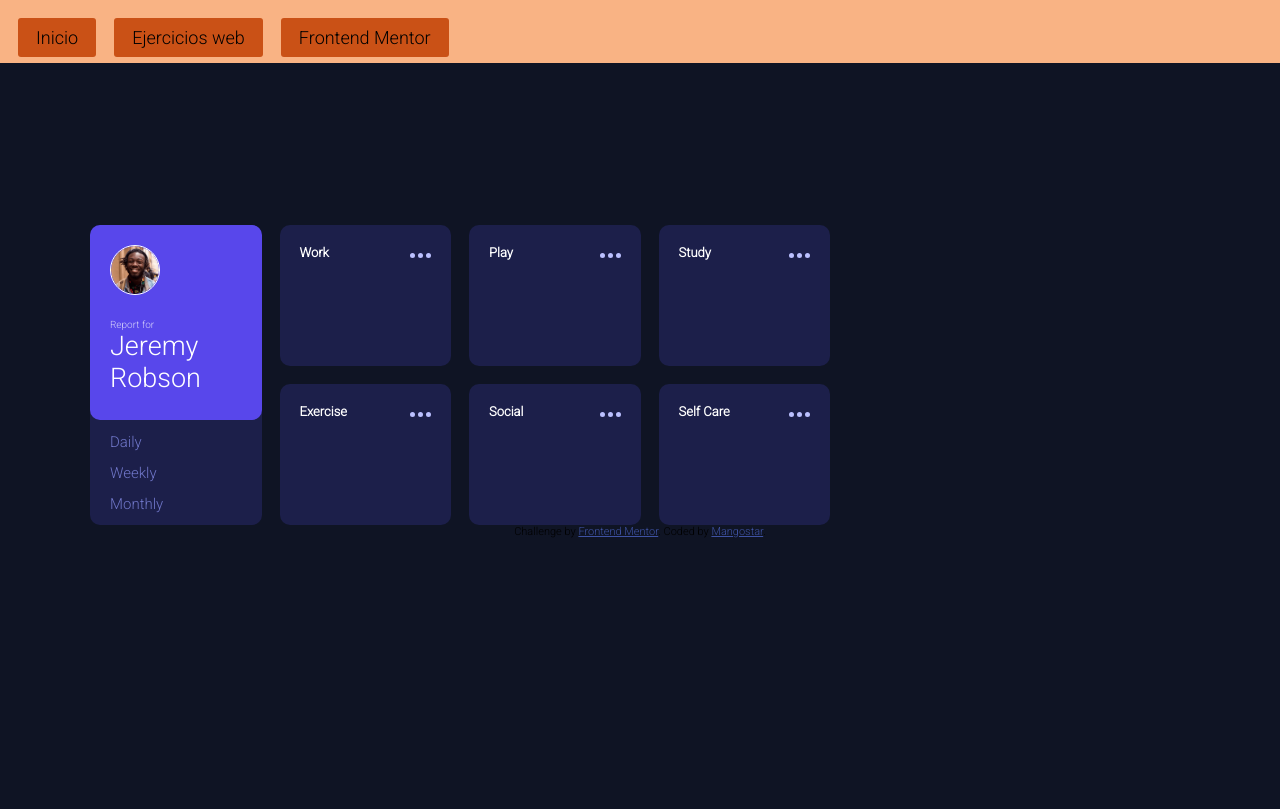
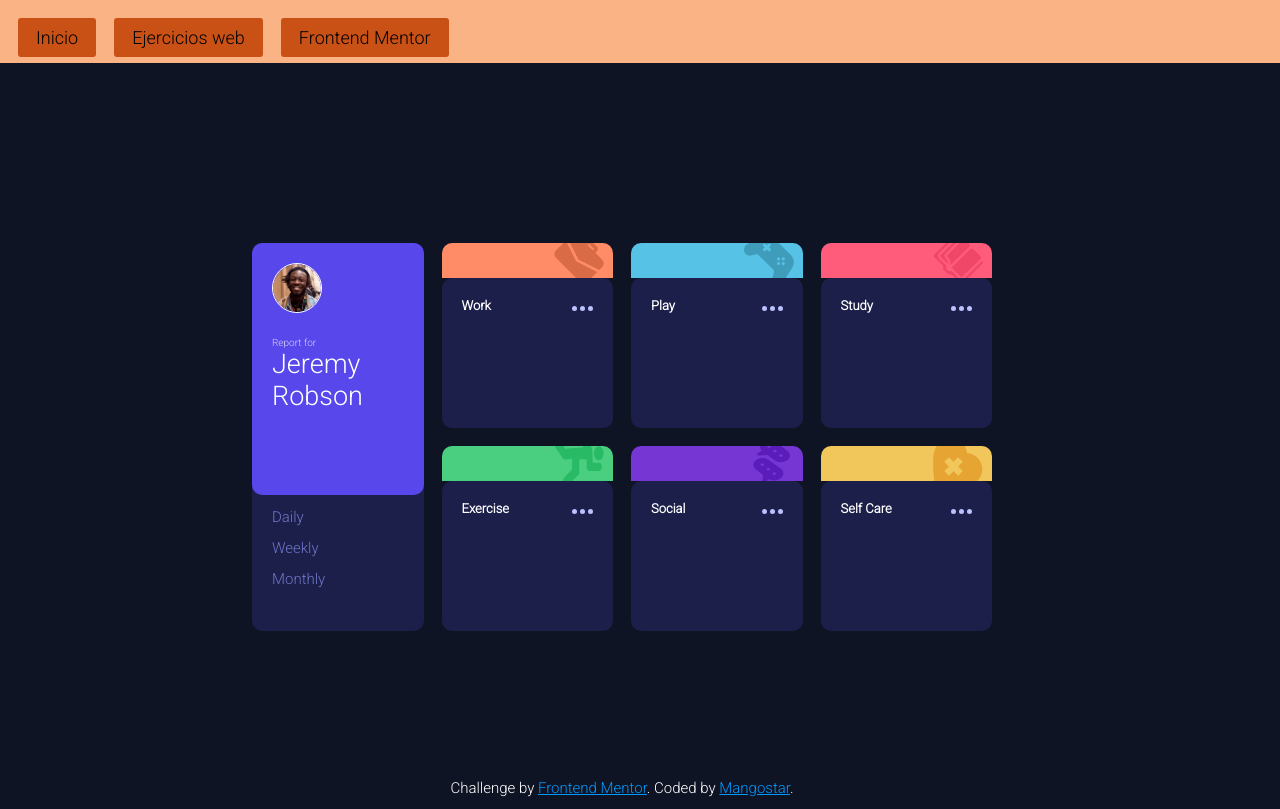
Before and after one commit to Mangostar1/Porfolio, a PHP site: page /frontend_mentor/time-tracking-dashboard-main/index-time_tracking.html in a window 1280 px wide. Before the commit the page ends 538 px from the top, so only its background shows below. Run offline with PHP 8.4, Linux system fonts and the light colour scheme.

Commit message:
se ajusto nft, y quedo casi terminado el time-tracking

```diff
--- a/frontend_mentor/nft-preview-card-component-main/proyect_1.html
+++ b/frontend_mentor/nft-preview-card-component-main/proyect_1.html
@@ -58,7 +58,7 @@
     <footer>
       <div class="attribution">
         Challenge by <a href="https://www.frontendmentor.io?ref=challenge" target="_blank">Frontend Mentor</a>.
-        Coded by <a href="#">Mangostar</a>.
+        Coded by <a href="https://github.com/Mangostar1" target="_blank">Mangostar</a>.
       </div>
     </footer>
   </div>
--- a/frontend_mentor/time-tracking-dashboard-main/css/index_time_track.css
+++ b/frontend_mentor/time-tracking-dashboard-main/css/index_time_track.css
@@ -34,6 +34,9 @@
 
 #container{
     display: grid;
+    grid-template-columns: 1fr;
+    grid-template-rows: auto 85vh 30px;
+    gap: 1em;
 }
 
 body{
@@ -147,6 +150,7 @@ ul>li:hover>ul{
 main{
     display: flex;
     justify-content: center;
+    flex-flow: row wrap;
 }
 
 #component-main{
@@ -176,7 +180,10 @@ main{
 #work, #play, #study, #exercise, #social, #self_care{
     background-color: var(--neutral_two);
     border-radius: 10px;
+    height: 150px;
+    margin-top: 0px;
 }
+
 
 /* #work:hover, #play:hover, #study:hover, #exercise:hover, #social:hover, #self_care:hover{
     background-color: var(--neutral_three);
@@ -187,6 +194,9 @@ main{
 /* other */
 .attribution {
     font-size: 11px; text-align: center;
+    width: 100%;
+    grid-column: 1 / 2;
+    grid-row: 3 / 4;
 }
 .attribution a {
     color: hsl(228, 45%, 44%);
@@ -203,6 +213,41 @@ main{
 
     margin: 20px;
 }
+
+.img-config{
+    border-top-left-radius: 10px;
+    border-top-right-radius: 10px;
+    display: flex;
+    justify-content: flex-end;
+    overflow: hidden;
+    height: 35px;
+}
+
+#work-img{
+    background-color: var(--work);
+}
+#play-img{
+    background-color: var(--play);
+}
+#study-img{
+    background-color: var(--study);
+}
+#exercise-img{
+    background-color: var(--exercise);
+}
+#social-img{
+    background-color: var(--social);
+}
+#self-care-img{
+    background-color: var(--self_care);
+}
+
+.img{
+    transform: translate(-0.5em, -0.5em);
+    height: 50px;
+    width: 50px;
+}
+
 
 /* text */
 
@@ -234,9 +279,36 @@ main{
     margin-left: 20px;
     margin-top: 13px;
 }
+
 /* data */
 
 .daily, .weekly, .monthly{
     color: var(--neutral_white);
     flex-flow: row wrap;
 }
+
+/* footer*/
+.attribution{
+    color: var(--neutral_white);
+    font-size: 15px;
+}
+.attribution a{
+    color: rgb(0, 153, 255);
+}
+
+/* media */
+@media (max-width:999px) {
+    #component-main{
+        grid-template-columns: auto;
+        grid-template-rows: auto;
+        width: auto;
+    }
+
+    #data-jeremy{
+        height: auto;
+    }
+
+    .attribution{
+        display: none;
+    }
+}
--- a/frontend_mentor/time-tracking-dashboard-main/index-time_tracking.html
+++ b/frontend_mentor/time-tracking-dashboard-main/index-time_tracking.html
@@ -44,10 +44,11 @@
             </ul>
           </div>
         </div>
+        <div class="content-data">
+          <div class="img-config" id="work-img">
+            <img class="img" id="" src="/frontend_mentor/time-tracking-dashboard-main/images/icon-work.svg">
+          </div>
           <div id="work" class="cont">
-          <div id="work-img" class="svg">
-            <!-- <img src="/frontend_mentor/time-tracking-dashboard-main/images/icon-work.svg" id="svg-work"> -->
-          </div>
             <div class="titulo" id="">
               <h2>Work</h2>
               <img src="./images/icon-ellipsis.svg" class="elipsis">
@@ -64,6 +65,11 @@
               <p class= "hours hours-month"></p> <!-- monthly -->
               <p class= "previ previ-month"></p> <!-- monthly -->
             </div>
+          </div>
+        </div>
+        <div class="content-data">
+          <div class="img-config" id="play-img">
+            <img class="img" src="/frontend_mentor/time-tracking-dashboard-main/images/icon-play.svg">
           </div>
           <div id="play" class="cont">
             <div class="titulo" id="">
@@ -83,6 +89,11 @@
               <p class= "previ previ-month"></p> <!-- monthly -->
             </div>
           </div>
+        </div>
+        <div class="content-data">
+          <div class="img-config" id="study-img">
+            <img class="img" src="/frontend_mentor/time-tracking-dashboard-main/images/icon-study.svg">
+          </div>
           <div id="study" class="cont">
             <div class="titulo" id="">
               <h2>Study</h2>
@@ -100,6 +111,11 @@
               <p class= "hours hours-month"></p> <!-- monthly -->
               <p class= "previ previ-month"></p> <!-- monthly -->
             </div>
+          </div>
+        </div>
+        <div class="content-data">
+          <div class="img-config" id="exercise-img">
+            <img class="img" src="/frontend_mentor/time-tracking-dashboard-main/images/icon-exercise.svg">
           </div>
           <div id="exercise" class="cont">
             <div class="titulo" id="">
@@ -119,6 +135,11 @@
               <p class= "previ previ-month"></p> <!-- monthly -->
             </div>
           </div>
+        </div>
+        <div class="content-data">
+          <div class="img-config" id="social-img">
+            <img src="/frontend_mentor/time-tracking-dashboard-main/images/icon-social.svg" class="img">
+          </div>
           <div id="social" class="cont">
             <div class="titulo" id="">
               <h2>Social</h2>
@@ -136,6 +157,11 @@
               <p class= "hours hours-month"></p> <!-- monthly -->
               <p class= "previ previ-month"></p> <!-- monthly -->
             </div>
+          </div>
+        </div>
+        <div class="content-data">
+          <div class="img-config" id="self-care-img">
+            <img src="/frontend_mentor/time-tracking-dashboard-main/images/icon-self-care.svg" class="img">
           </div>
           <div id="self_care" class="cont">
             <div class="titulo" id="">
@@ -156,11 +182,12 @@
             </div>
           </div>
         </div>
+      </div>
     </main>
-  </div>
     <div class="attribution">
       Challenge by <a href="https://www.frontendmentor.io?ref=challenge" target="_blank">Frontend Mentor</a>.
-    Coded by <a href="#">Mangostar</a>.
+      Coded by <a href="https://github.com/Mangostar1" target="_blank">Mangostar</a>.
+    </div>
   </div>
   <script type="text/javascript" src="JS/time-track.js"></script>
 </body>
```
Also changed, not shown: frontend_mentor/nft-preview-card-component-main/css/nft.css (+6 -3 lines). Lines whose indentation alone changed are shown as unchanged.
